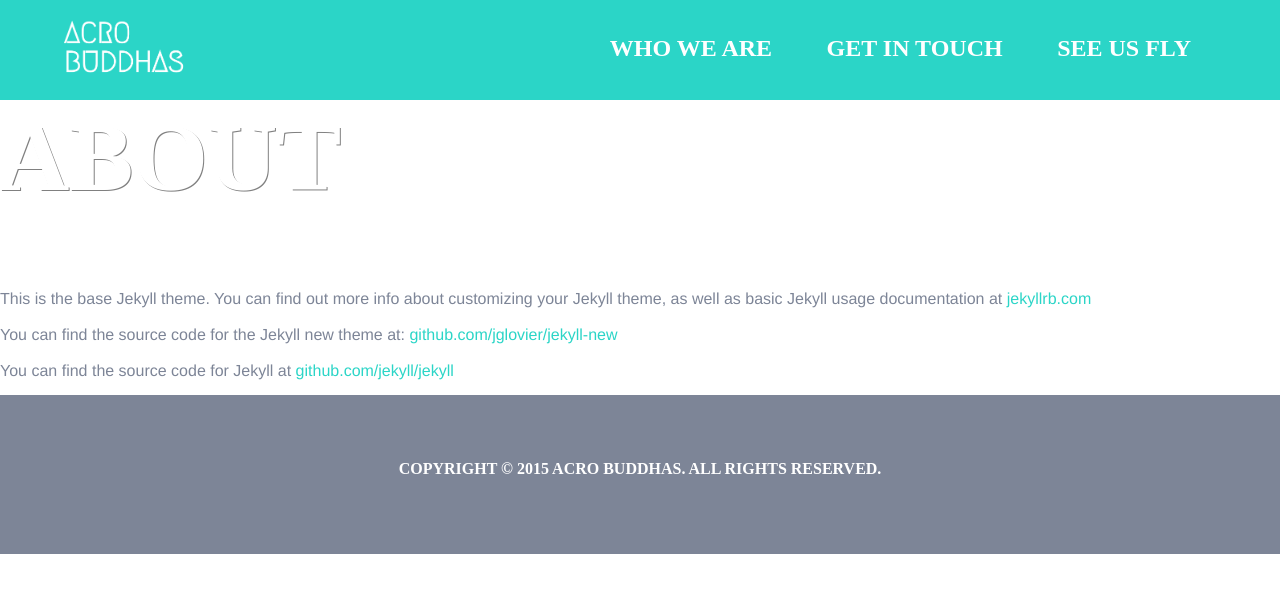
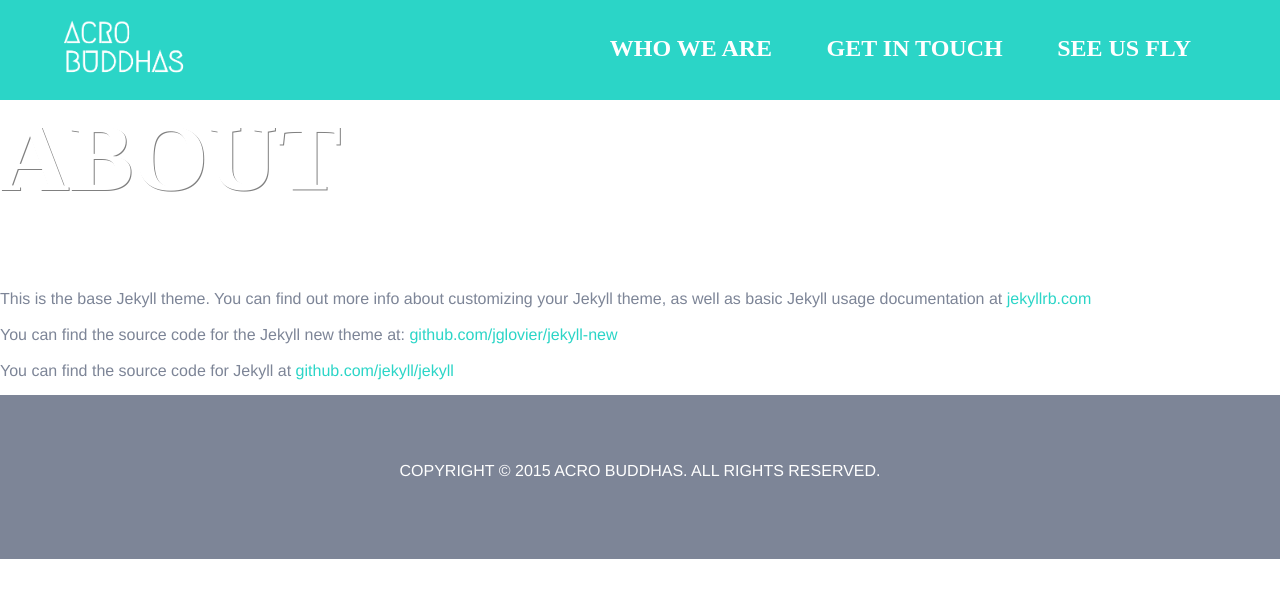
Before and after one commit to acrobuddhas/acrobuddhas.github.io, a Jekyll site: the page built from about.md, in a window 1280 px wide. Shown: the top 598 px of the page. Built offline with Jekyll 4.4.1, drawn with Linux system fonts in a browser that asks for light colours; nearby versions of some CDN libraries; comment, search, counter and statistics services are not loaded.

Commit message:
making more style changes for mobile

```diff
--- a/_includes/footer.html
+++ b/_includes/footer.html
@@ -1,5 +1,5 @@
 <div class="site-footer">
 
-  <h3> COPYRIGHT © 2015 ACRO BUDDHAS. ALL RIGHTS RESERVED. </h3>
+  <p> COPYRIGHT © 2015 ACRO BUDDHAS. ALL RIGHTS RESERVED. </p>
 
 </div>
--- a/_includes/header.html
+++ b/_includes/header.html
@@ -7,10 +7,10 @@
         <div id="2" class="bar"></div>
         <div id="3" class="bar"></div>
       </a>
+    </div>
     <ul class="sidebar">
       <li class="link"><a href="#middle-photo"> Who we are</a></li>
       <li class="link"> <a href="#contact"> Get in touch</a></li>
       <li class="link"><a href="http://www.instagram.com/acrobuddhas" target="_blank" >See us fly</a></li>
     </ul>
-  </div>
 </nav>
--- a/_sass/_home.scss
+++ b/_sass/_home.scss
@@ -22,7 +22,7 @@ h1{
     text-transform: uppercase;
     color: white;
     text-shadow: 1px 1px grey;
-    font-size: 1.5em;
+    font-size: 2em;
     font-family: 'Megrim', cursive;
 
     @include media($medium-screen-up){
@@ -32,7 +32,7 @@ h1{
 
 button{
     font-family: 'Cookie', cursive;
-    font-size: 1em;
+    font-size: 2em;
     padding: 2% 8%;
     text-transform: lowercase;
     @include media($medium-screen-up){
--- a/_sass/_layout.scss
+++ b/_sass/_layout.scss
@@ -73,7 +73,7 @@ nav img {
 
 .sidebar {
   position: fixed;
-  height: 50%;
+  height: 100%;
   width: 45%;
   top: 0;
   right: -45%;
```
